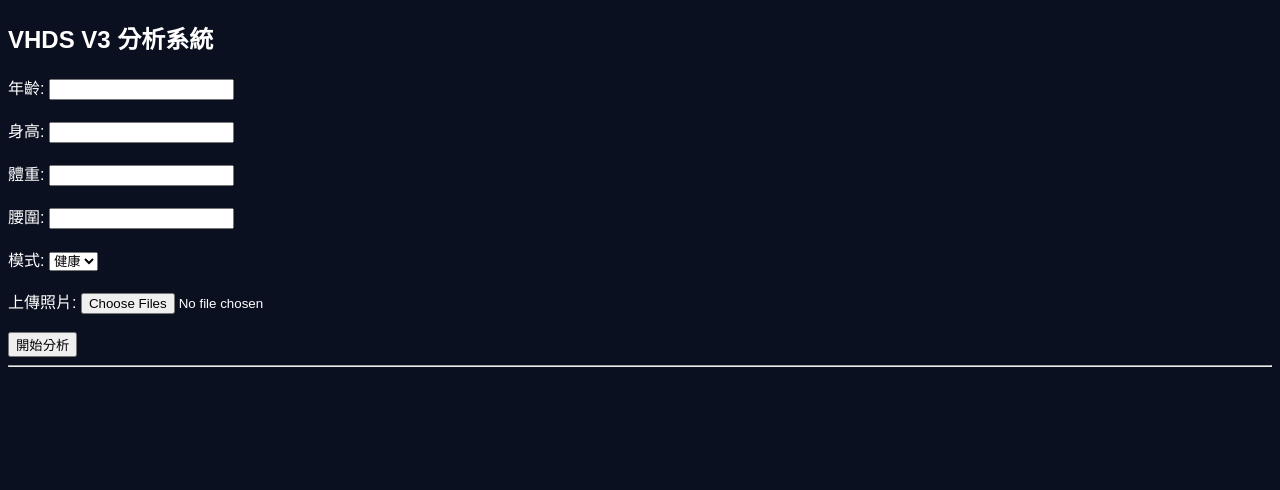
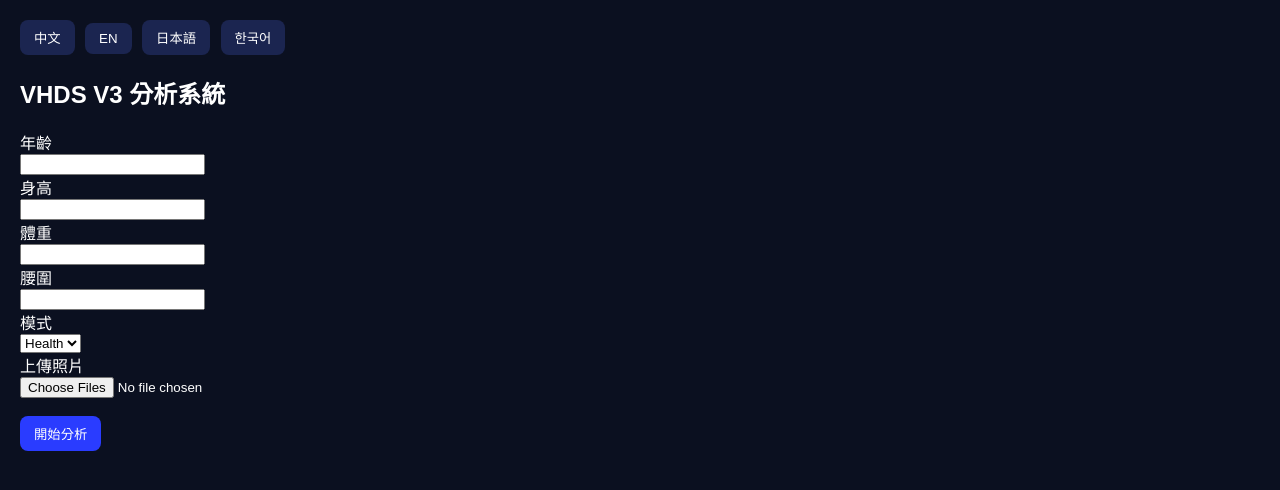
Before and after one commit to berry-cc/health-line-app, a Flask app: page / in a window 1280 px wide. Shown: the top 490 px of the page. Run offline with Flask 3, Linux system fonts and the light colour scheme.

Commit message:
Update index.html

```diff
--- a/templates/index.html
+++ b/templates/index.html
@@ -4,149 +4,292 @@
 <meta charset="utf-8">
 <meta name="viewport" content="width=device-width, initial-scale=1">
 <title>VHDS V3</title>
+
+<style>
+body{
+  background:#0b1020;
+  color:white;
+  font-family:sans-serif;
+  margin:20px;
+}
+
+.card{
+  background:#121933;
+  padding:16px;
+  border-radius:12px;
+  margin-top:16px;
+}
+
+button{
+  padding:8px 14px;
+  border-radius:8px;
+  border:none;
+  background:#2a3cff;
+  color:white;
+}
+
+.langBtn{
+  background:#1b2550;
+  margin-right:6px;
+}
+</style>
+
 </head>
+<body>
 
-<body style="background:#0b1020;color:white;font-family:sans-serif">
+<!-- 語言切換 -->
+<div>
+<button class="langBtn" onclick="setLang('zh')">中文</button>
+<button class="langBtn" onclick="setLang('en')">EN</button>
+<button class="langBtn" onclick="setLang('ja')">日本語</button>
+<button class="langBtn" onclick="setLang('ko')">한국어</button>
+</div>
 
-<h2>VHDS V3 分析系統</h2>
+<h2 id="title">VHDS V3 分析系統</h2>
 
-<!-- ===== 表單 ===== -->
 <form method="POST" action="/analyze" enctype="multipart/form-data">
 
-  年齡:
+<div>
+<span id="label_age">年齡</span><br>
 <input id="age" name="age" value="{{age}}">
-  <br><br>
+</div>
 
-  身高:
+<div>
+<span id="label_height">身高</span><br>
 <input id="height" name="height" value="{{height}}">
-  <br><br>
+</div>
 
-  體重:
+<div>
+<span id="label_weight">體重</span><br>
 <input id="weight" name="weight" value="{{weight}}">
-  <br><br>
+</div>
 
-  腰圍:
+<div>
+<span id="label_waist">腰圍</span><br>
 <input id="waist" name="waist" value="{{waist}}">
-  <br><br>
+</div>
 
-  模式:
+<div>
+<span id="label_mode">模式</span><br>
 <select id="mode" name="mode">
+<option value="health" {% if mode_selected=="health" %}selected{% endif %}>Health</option>
+<option value="skin" {% if mode_selected=="skin" %}selected{% endif %}>Skin</option>
+<option value="face" {% if mode_selected=="face" %}selected{% endif %}>Face</option>
+<option value="psy" {% if mode_selected=="psy" %}selected{% endif %}>Psy</option>
+</select>
+</div>
 
-    <option value="health" {% if mode_selected=="health" %}selected{% endif %}>
-      健康
-    </option>
-
-    <option value="skin" {% if mode_selected=="skin" %}selected{% endif %}>
-      肌膚
-    </option>
-
-    <option value="face" {% if mode_selected=="face" %}selected{% endif %}>
-      面相
-    </option>
-
-    <option value="psy" {% if mode_selected=="psy" %}selected{% endif %}>
-      心理
-    </option>
-
-  </select>
-
-  <br><br>
-
-  上傳照片:
-  <input type="file" name="photo" id="photos" multiple>
-
+<div>
+<span id="label_photo">上傳照片</span><br>
+<input type="file" id="photos" name="photo" multiple>
 <div id="preview"></div>
+</div>
 
 <br>
 
-  <button type="submit">開始分析</button>
+<button type="submit" id="btn_analyze">開始分析</button>
 
 </form>
 
-<hr>
-
-{% if error %}
-  <div style="padding:10px;border:1px solid #ff4d4d;color:#ffb3b3;margin-bottom:12px">
-    {{ error }}
-  </div>
-{% endif %}
-
-<!-- ===== 顯示結果 ===== -->
 {% if result %}
 
-<h3>總分: {{ result["overall"] }}</h3>
+<script>
+window.VHDS_RESULT = {{ result | tojson }};
+</script>
+
+<div class="card">
+
+<h3 id="label_overall">
+總分: {{ result["overall"] }}
+</h3>
+
+<!-- 雷達圖 -->
+<canvas id="radarCanvas" width="320" height="320"></canvas>
+
+<div id="resultList">
 
 {% for item in result["items"] %}
+
 <div>
-  {{ item["name"] }} : {{ item["score"] }}
+{{ item["name"] }} :
+{{ item["score"] }}
+<br>
+<span style="opacity:0.7">{{ item["desc"] }}</span>
 </div>
+
 {% endfor %}
+
+</div>
+
+</div>
 
 {% endif %}
 
-<!-- ===== 縮圖預覽 ===== -->
+
+<!-- radar.js -->
+<script src="/static/radar.js"></script>
+
+
 <script>
-  (function () {
-    const photos = document.getElementById("photos");
-    const preview = document.getElementById("preview");
 
-    if (photos) {
-      photos.addEventListener("change", function (e) {
-        preview.innerHTML = "";
-        for (const file of e.target.files) {
-          const img = document.createElement("img");
-          img.src = URL.createObjectURL(file);
-          img.style.width = "80px";
-          img.style.margin = "5px";
-          preview.appendChild(img);
-        }
-      });
-    }
-  })();
-</script>
+/* 語言資料 */
 
-<!-- ===== 保留輸入資料（localStorage）===== -->
-<script>
-  (function () {
-    function el(id) {
-      return document.getElementById(id);
+const LANG={
+
+zh:{
+title:"VHDS V3 分析系統",
+age:"年齡",
+height:"身高",
+weight:"體重",
+waist:"腰圍",
+mode:"模式",
+photo:"上傳照片",
+analyze:"開始分析",
+overall:"總分"
+},
+
+en:{
+title:"VHDS V3 Analysis",
+age:"Age",
+height:"Height",
+weight:"Weight",
+waist:"Waist",
+mode:"Mode",
+photo:"Upload Photo",
+analyze:"Analyze",
+overall:"Overall Score"
+},
+
+ja:{
+title:"VHDS V3 分析システム",
+age:"年齢",
+height:"身長",
+weight:"体重",
+waist:"ウエスト",
+mode:"モード",
+photo:"写真アップロード",
+analyze:"分析開始",
+overall:"総合スコア"
+},
+
+ko:{
+title:"VHDS V3 분석 시스템",
+age:"나이",
+height:"키",
+weight:"체중",
+waist:"허리둘레",
+mode:"모드",
+photo:"사진 업로드",
+analyze:"분석 시작",
+overall:"총점"
 }
 
-    function saveInputs() {
-      const age = el("age");
-      const height = el("height");
-      const weight = el("weight");
-      const waist = el("waist");
-      const mode = el("mode");
+};
 
-      if (age) localStorage.setItem("age", age.value || "");
-      if (height) localStorage.setItem("height", height.value || "");
-      if (weight) localStorage.setItem("weight", weight.value || "");
-      if (waist) localStorage.setItem("waist", waist.value || "");
-      if (mode) localStorage.setItem("mode", mode.value || "");
+
+/* 語言切換 */
+
+function setLang(lang){
+
+localStorage.setItem("lang",lang);
+
+applyLang();
+
 }
 
-    function loadInputs() {
-      const age = el("age");
-      const height = el("height");
-      const weight = el("weight");
-      const waist = el("waist");
-      const mode = el("mode");
 
-      if (age && localStorage.getItem("age") !== null) age.value = localStorage.getItem("age");
-      if (height && localStorage.getItem("height") !== null) height.value = localStorage.getItem("height");
-      if (weight && localStorage.getItem("weight") !== null) weight.value = localStorage.getItem("weight");
-      if (waist && localStorage.getItem("waist") !== null) waist.value = localStorage.getItem("waist");
-      if (mode && localStorage.getItem("mode") !== null) mode.value = localStorage.getItem("mode");
+function applyLang(){
+
+const lang=localStorage.getItem("lang")||"zh";
+
+const L=LANG[lang];
+
+title.innerText=L.title;
+
+label_age.innerText=L.age;
+
+label_height.innerText=L.height;
+
+label_weight.innerText=L.weight;
+
+label_waist.innerText=L.waist;
+
+label_mode.innerText=L.mode;
+
+label_photo.innerText=L.photo;
+
+btn_analyze.innerText=L.analyze;
+
+if(label_overall)
+label_overall.innerText=
+L.overall+": "+VHDS_RESULT.overall;
+
 }
 
-    // 頁面載入時恢復資料
-    window.addEventListener("load", loadInputs);
 
-    // 任一輸入改變就保存
-    document.addEventListener("input", saveInputs);
-    document.addEventListener("change", saveInputs);
-  })();
+/* 保留輸入 */
+
+function saveInputs(){
+
+localStorage.setItem("age",age.value);
+localStorage.setItem("height",height.value);
+localStorage.setItem("weight",weight.value);
+localStorage.setItem("waist",waist.value);
+localStorage.setItem("mode",mode.value);
+
+}
+
+function loadInputs(){
+
+age.value=localStorage.getItem("age")||"";
+height.value=localStorage.getItem("height")||"";
+weight.value=localStorage.getItem("weight")||"";
+waist.value=localStorage.getItem("waist")||"";
+mode.value=localStorage.getItem("mode")||"health";
+
+}
+
+
+document.addEventListener("input",saveInputs);
+
+window.onload=function(){
+
+applyLang();
+loadInputs();
+
+if(window.VHDS_RESULT){
+
+const labels=VHDS_RESULT.items.map(x=>x.name);
+const values=VHDS_RESULT.items.map(x=>x.score);
+
+if(typeof drawRadar==="function")
+drawRadar("radarCanvas",labels,values);
+
+}
+
+};
+
+
+/* 縮圖 */
+
+photos.onchange=e=>{
+
+preview.innerHTML="";
+
+for(const file of e.target.files){
+
+const img=document.createElement("img");
+
+img.src=URL.createObjectURL(file);
+
+img.width=80;
+
+preview.appendChild(img);
+
+}
+
+};
+
 </script>
 
 </body>
```
Lines whose indentation alone changed are shown as unchanged.
